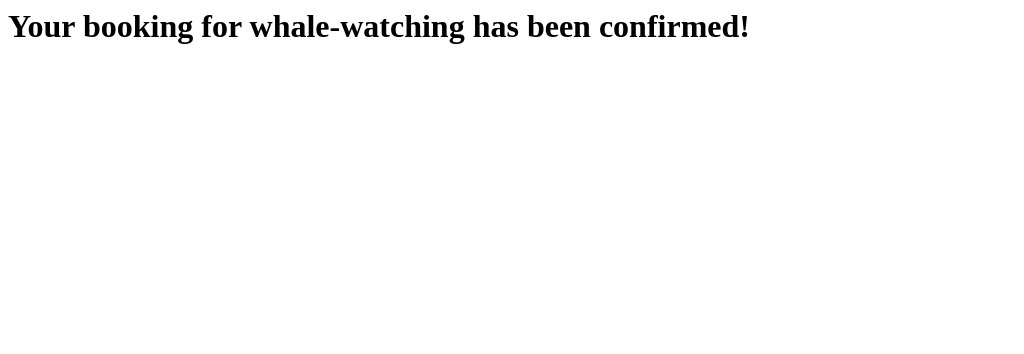
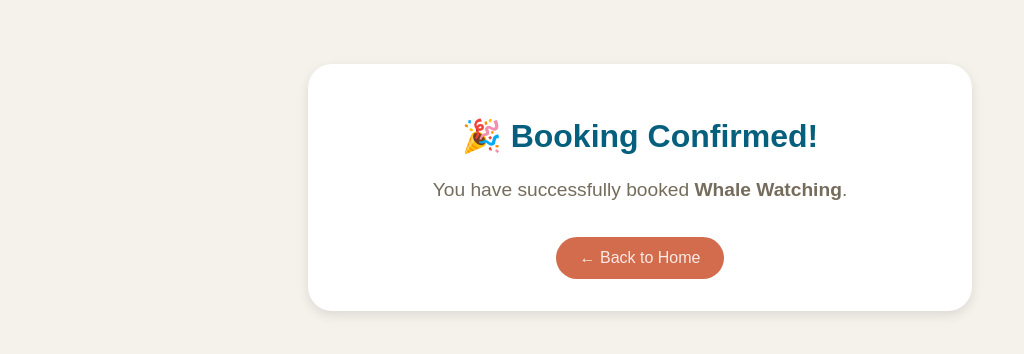
Before and after one commit to vfrtist/MoffatBay, a PHP site: page /booking_confirmation.php?activity=whale-watching in a window 1280 px wide. Shown: the top 354 px of the page, without its empty margins (0-1024 px from the left). Run offline with PHP 8.4, Linux system fonts and the light colour scheme; a user stored in the database is signed in.

Commit message:
adding booking database and styling

```diff
--- a/attractions.css
+++ b/attractions.css
@@ -96,7 +96,7 @@ main.attractions-grid {
 
 .attraction-card:hover {
     transform: translateY(-5px);
-    box-shadow: rgba(0, 0, 0, 0.15);
+    box-shadow: 2px 9px 20px 2px var(--card-shadow);
 }
 
 .attraction-card img {
@@ -153,3 +153,41 @@ main.attractions-grid {
         padding: 1rem;
     }
 }
+
+/*Confirmation Page*/
+
+.confirmation-container {
+    max-width: 600px;
+    margin: 4rem auto;
+    padding: 2rem;
+    background-color: var(--card);
+    box-shadow: 0 4px 12px var(--card-shadow);
+    border-radius: 1.5rem;
+    text-align: center;
+    color: var(--font-dark);
+}
+
+.confirmation-container h1 {
+    color: var(--accent4);
+    margin-bottom: 1rem;
+}
+
+.confirmation-container p {
+    font-size: 1.2rem;
+    color: var(--font-light);
+    margin-bottom: 2rem;
+}
+
+.back-btn {
+    display: inline-block;
+    background-color: var(--accent1);
+    color: var(--font-cta);
+    padding: 0.75rem 1.5rem;
+    border-radius: 2rem;
+    text-decoration: none;
+    transition: background-color 0.3s ease;
+}
+
+.back-btn:hover {
+    background-color: var(--hover1);
+}
--- a/booking_confirmation.php
+++ b/booking_confirmation.php
@@ -1,10 +1,39 @@
 <?php
 session_start();
-if (isset($_GET['activity'])) {
-    $activity = $_GET['activity'];
-    echo "<h1>Your booking for $activity has been confirmed!</h1>";
+?>
+<!DOCTYPE html>
+<html lang="en">
+<head>
+    <meta charset="UTF-8">
+    <title>Booking Confirmation</title>
+    <link rel="stylesheet" href="attractions.css">
+</head>
+<body>
+<div class="confirmation-container">
+        <?php
+        if (isset($_GET['activity'])) {
+            $activity = $_GET['activity'];
 
-} else {
-    echo "No booking information available.";
-}
-?>
+            // Map of activity slugs to display names
+            $activity_names = [
+                'whale-watching' => 'Whale Watching',
+                'scuba-diving'   => 'Scuba Diving',
+                'kayaking'       => 'Kayaking',
+                'hiking'         => 'Hiking'
+            ];
+
+            // Use mapped name or fallback to raw activity
+            $activity_display = isset($activity_names[$activity]) ? $activity_names[$activity] : ucwords(str_replace('-', ' ', $activity));
+
+            echo "<h1>🎉 Booking Confirmed!</h1>";
+            echo "<p>You have successfully booked <strong>$activity_display</strong>.</p>";
+            echo "<a href='index.php' class='back-btn'>← Back to Home</a>";
+        } else {
+            echo "<h1>Oops!</h1>";
+            echo "<p>No booking information available.</p>";
+            echo "<a href='index.php' class='back-btn'>← Back to Home</a>";
+        }
+        ?>
+    </div>
+</body>
+</html>
```
Also changed, not shown: Sql/setup.sql (+10 -0 lines), booking.php (line endings or trailing spaces).
